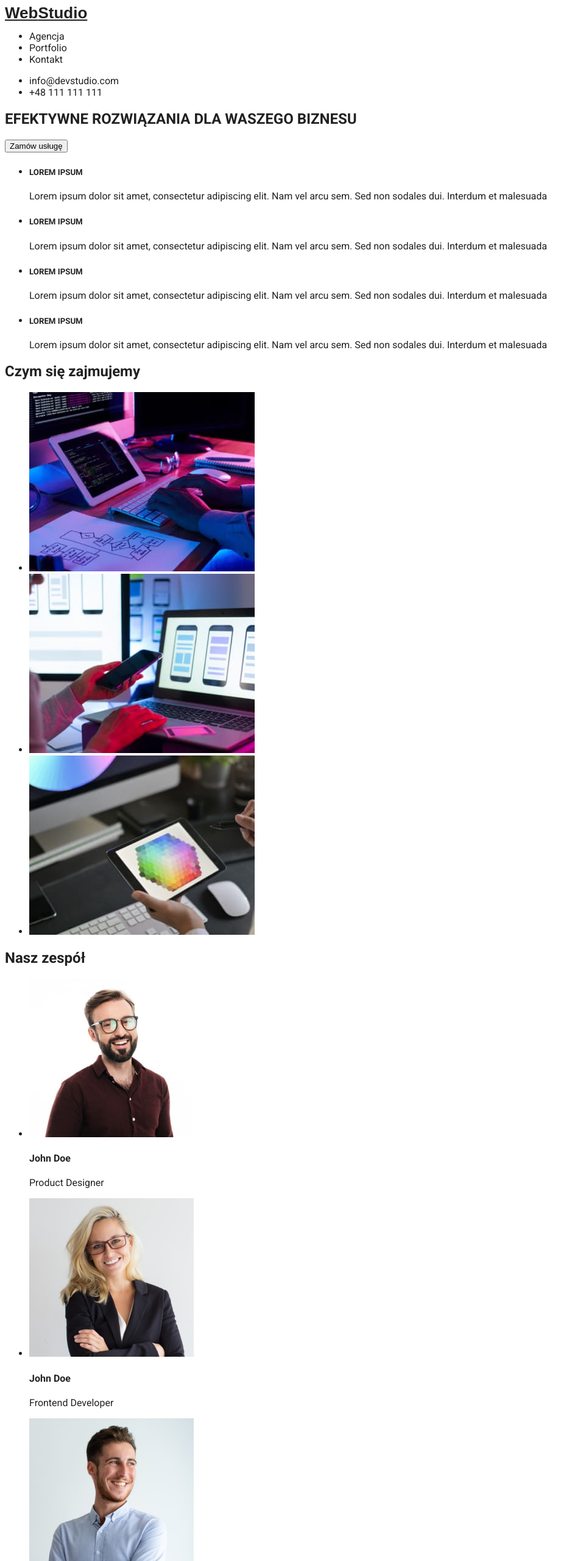
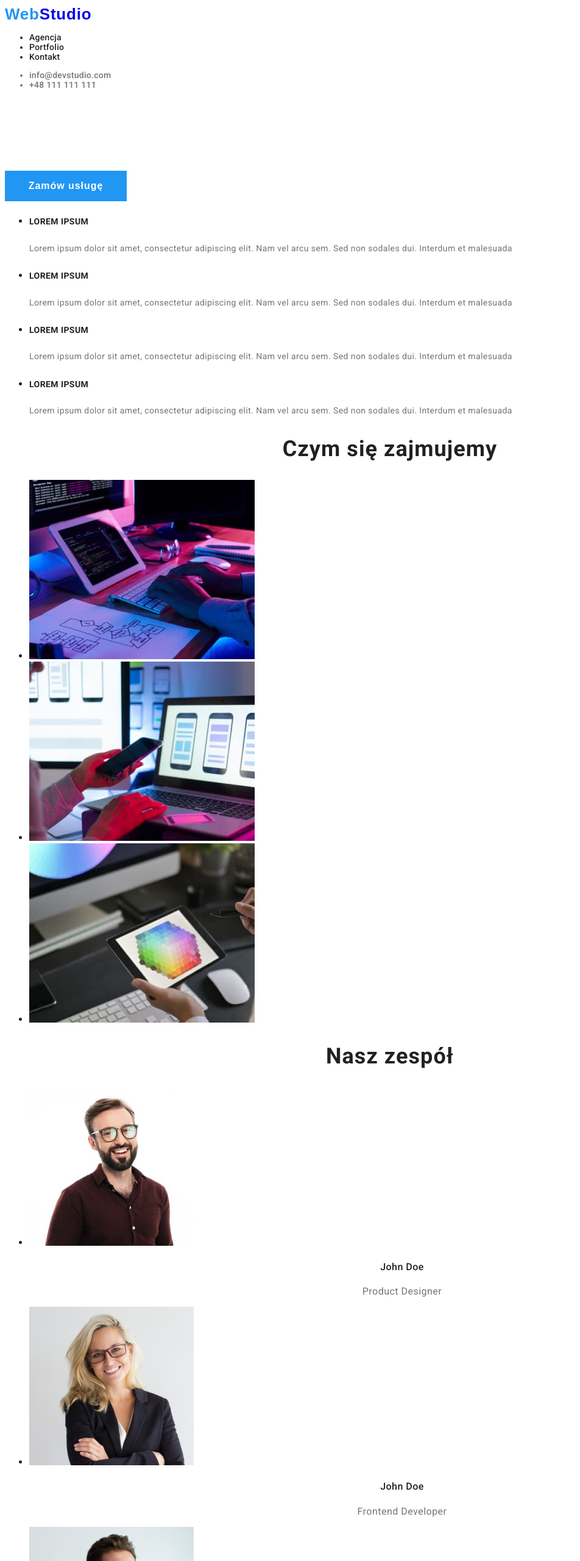
Before and after one commit to DagmaraKida/goit-markup-hw-02, a plain HTML site: page index.html in a window 1280 px wide. Shown: the top 2560 px of the page at 61% size, without its empty margins (0-952 px from the left). Drawn offline with Linux system fonts and the light colour scheme.

Commit message:
font styling

```diff
--- a/css/styles.css
+++ b/css/styles.css
@@ -1,10 +1,10 @@
-
-:root{
+:root {
   --black: #212121;
   --grey: #757575;
-    --dark-grey: #2F303A;
+  --dark-grey: #2f303a;
+  --light-grey: #f5f4fa;
   --blue: #2196f3;
-    --white: #FFFFFF;
+  --white: #ffffff;
 }
 
 /* body */
@@ -12,51 +12,161 @@ body {
   background-color: var(--white);
   color: var(--black);
   font-family: "Roboto", sans-serif;
-    font weight: 500;
 }
 /* body end */
 
 /* header*/
 .brand-link {
-    color: var(--black);
   font-family: "Relaway", sans-serif;
   font-size: 26px;
   font-weight: 700;
-    line-height: 100%;
-}
-/* header end */
-
-/*main*/
-.button:hover {
-    color: var(--white);
-    background-color: var(--blue);
-    border: 1px var(--blue);
-    cursor: pointer;
+  line-height: 31px;
+  letter-spacing: 0.03em;
+  text-align: left;
+  text-decoration: none;
 }
 
-/*main end*/
-
-/*footer*/
-
-/*footer end*/
-.text-blue {
+.text-web {
   color: var(--blue);
 }
 
-.link {
+.link,
+a:visited {
+  color: inherit;
   text-decoration: none;
-    color: var(--black);
 }
 
 .link:hover {
   color: var(--blue);
 }
-
-.link:visited {
-    text-decoration: none;
+.nav_links {
+  font-size: 14px;
+  font-weight: 500;
+  line-height: 16px;
+  letter-spacing: 0.02em;
+  text-align: left;
 }
 
-.contact.link {
-    text-decoration: none;
+.contact_links {
   color: var(--grey);
+  font-size: 14px;
+  font-weight: 500;
+  line-height: 16px;
+  letter-spacing: 0.02em;
+  text-align: left;
 }
+
+/* header end*/
+
+/*main*/
+.h1 {
+  color: var(--white);
+  font-size: 44px;
+  font-weight: 900;
+  line-height: 60px;
+  letter-spacing: 0.06em;
+  text-align: center;
+}
+
+.h2 {
+  font-size: 36px;
+  font-weight: 700;
+  line-height: 42px;
+  letter-spacing: 0.03em;
+  text-align: center;
+}
+
+.h3 {
+  font-size: 18px;
+  font-weight: 700;
+  line-height: 36px;
+  letter-spacing: 0.06em;
+  text-align: left;
+}
+
+.h4 {
+  font-size: 16px;
+  font-weight: 500;
+  line-height: 19px;
+  letter-spacing: 0.03em;
+  text-align: center;
+}
+
+.h5 {
+  font-size: 14px;
+  font-weight: 700;
+  line-height: 16px;
+  letter-spacing: 0.03em;
+  text-align: left;
+}
+
+.typo {
+  color: var(--grey);
+  font-size: 14px;
+  font-weight: 400;
+  line-height: 24px;
+  letter-spacing: 0.03em;
+  text-align: left;
+}
+
+.job-description {
+  color: var(--grey);
+  font-size: 16px;
+  font-weight: 400;
+  line-height: 19px;
+  letter-spacing: 0.03em;
+  text-align: center;
+}
+
+.project-description {
+  color: var(--grey);
+  font-size: 16px;
+  font-weight: 400;
+  line-height: 30px;
+  letter-spacing: 0.03em;
+  text-align: left;
+}
+
+.hero_button {
+  color: var(--white);
+  background-color: var(--blue);
+  border: none;
+  width: 200px;
+  height: 50px;
+  font-weight: 700;
+  font-size: 16px;
+  line-height: 30px;
+  letter-spacing: 0.06em;
+  text-align: center;
+}
+.hero_button:hover {
+  cursor: pointer;
+}
+.button {
+  background-color: var(--light-grey);
+  border: none;
+  width: 93px;
+  height: 38px;
+  font-weight: 700;
+  font-size: 16px;
+  line-height: 30px;
+  letter-spacing: 0.03em;
+  text-align: center;
+}
+.button:hover {
+  color: var(--white);
+  background-color: var(--blue);
+  cursor: pointer;
+}
+/*main end*/
+
+/*footer*/
+.address_links {
+  color: var(--grey);
+  font-size: 14px;
+  font-weight: 400;
+  line-height: 24px;
+  letter-spacing: 0.03em;
+  text-align: left;
+}
+/*footer end*/
--- a/index.html
+++ b/index.html
@@ -117,7 +117,7 @@
               height="260"
             />
             <h4 class="h4">John Doe</h4>
-            <p class="description">Product Designer</p>
+            <p class="job-description">Product Designer</p>
           </li>
           <li class="team_box">
             <img class="team_photo"
@@ -127,7 +127,7 @@
               height="260"
             />
             <h4 class="h4">John Doe</h4>
-            <p class="description">Frontend Developer</p>
+            <p class="job-description">Frontend Developer</p>
           </li>
           <li class="team_box">
             <img class="team_photo"
@@ -137,7 +137,7 @@
               height="260"
             />
             <h4 class="h4">John Doe</h4>
-            <p class="description">Marketing</p>
+            <p class="job-description">Marketing</p>
           </li>
           <li class="team_box">
             <img class="team_photo"
@@ -147,7 +147,7 @@
               height="260"
             />
             <h4 class="h4">John Doe</h4>
-            <p class="description">UI Designer</p>
+            <p class="job-description">UI Designer</p>
           </li>
         </ul>
       </section>
```
Also changed, not shown: portfolio.html (+9 -9 lines). Lines whose indentation alone changed are shown as unchanged.
